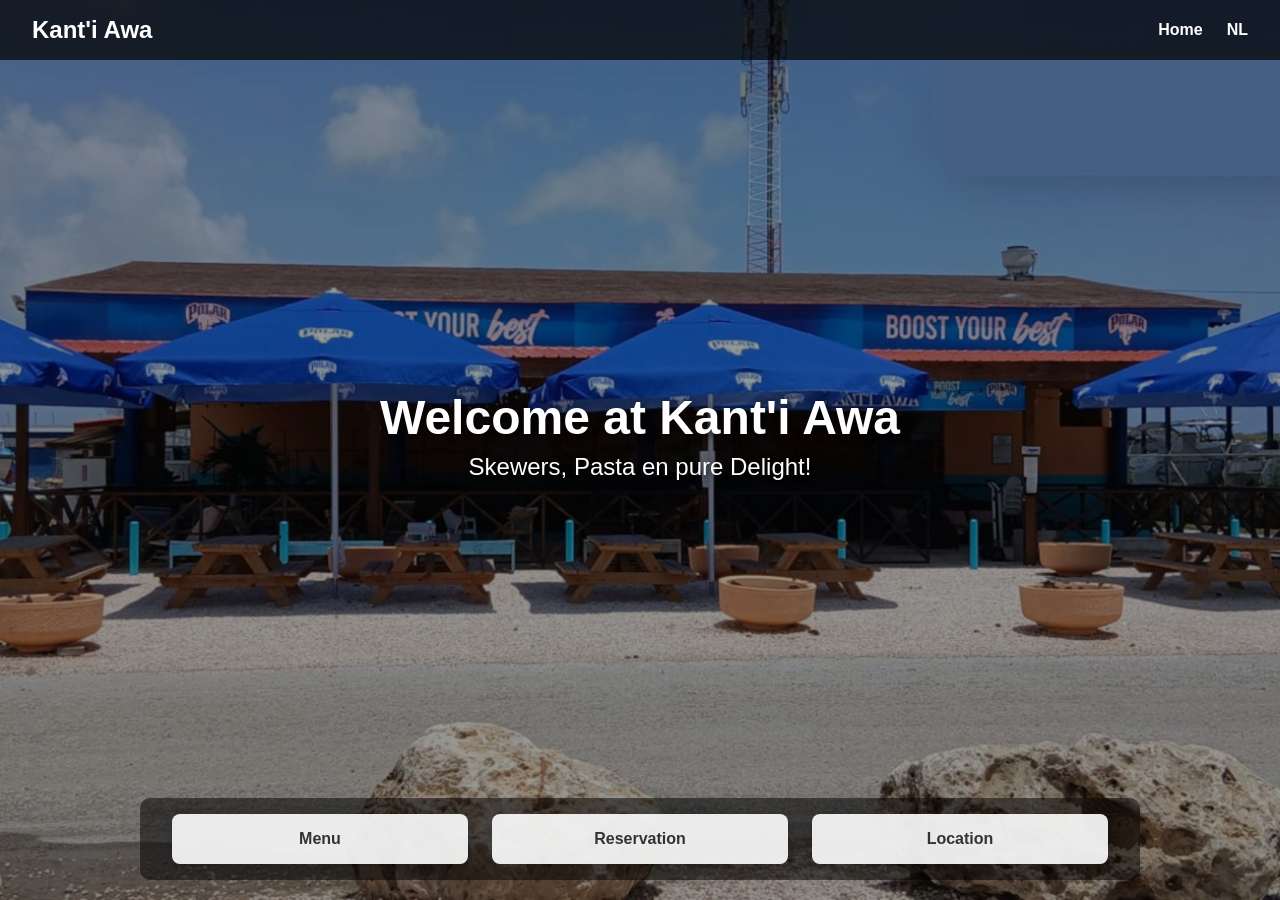
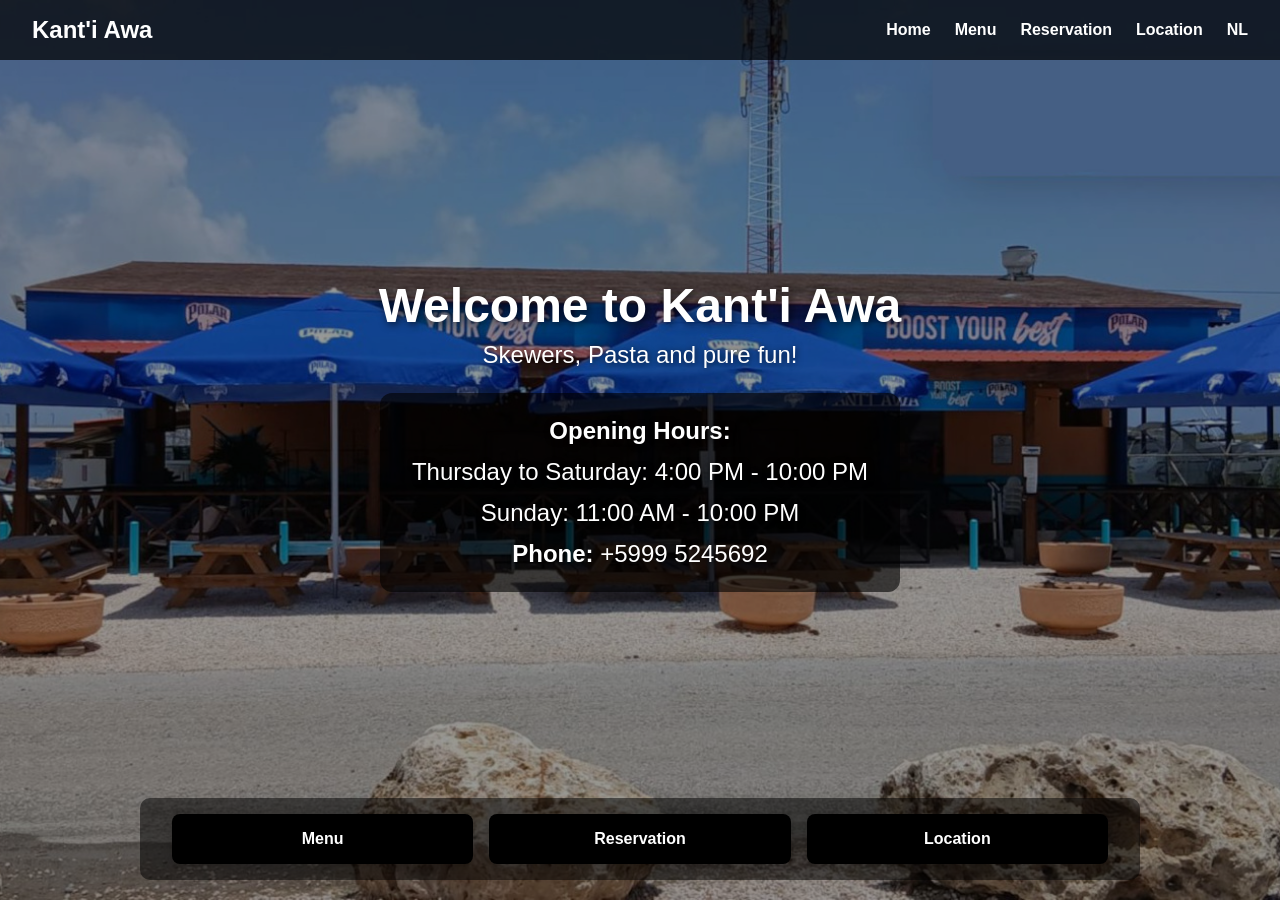
Before and after one commit to tjaracas/kantiawacuracao, a Jekyll site: the page index-en.html, which Jekyll copies as it is, in a window 1280 px wide. Built offline with Jekyll 4.4.1, drawn with Linux system fonts in a browser that asks for light colours.

Commit message:
Update index-en.html

```diff
--- a/index-en.html
+++ b/index-en.html
@@ -1,33 +1,104 @@
 <!DOCTYPE html>
-<html lang="nl">
+<html lang="en">
 <head>
   <meta charset="UTF-8" />
   <meta name="viewport" content="width=device-width, initial-scale=1" />
   <title>Kant'i Awa</title>
   <link rel="stylesheet" href="assets/css/style.css" />
+  <style>
+    /* Hero content */
+    .hero-content {
+      text-align: center;
+      padding: 2rem 1rem;
+    }
+
+    /* Tours section */
+    .tours {
+      display: flex;
+      justify-content: center;
+      gap: 1rem;
+      margin-top: 2rem;
+      flex-wrap: wrap;
+    }
+
+    .card {
+      text-decoration: none;
+      background-color: #000;
+      color: #fff;
+      padding: 1rem 2rem;
+      border-radius: 8px;
+      font-weight: bold;
+      transition: background-color 0.3s;
+    }
+
+    .card:hover {
+      background-color: #e67e22;
+    }
+
+    /* Opening hours accent */
+    .opening-info {
+      display: inline-block;
+      background-color: rgba(0,0,0,0.6);
+      color: #fff;
+      padding: 1rem 2rem;
+      border-radius: 12px;
+      margin-top: 1.5rem;
+      line-height: 1.5;
+      text-align: center;
+    }
+
+    .opening-info p {
+      margin: 0.3rem 0;
+    }
+
+    /* Responsive */
+    @media (max-width: 768px) {
+      .opening-info {
+        width: 90%;
+        padding: 1rem;
+      }
+
+      .tours {
+        flex-direction: column;
+        align-items: center;
+      }
+
+      .card {
+        width: 80%;
+        text-align: center;
+      }
+    }
+  </style>
 </head>
 <body>
   <header class="hero">
     <nav class="navbar">
       <div class="logo">Kant'i Awa</div>
       <ul class="nav-links">
-        <li><a href="/index.html">Home</a></li>
-<!--        <li><a href="prijzen.html">Prijzen</a></li> -->
-<!--        <li><a href="over-ons.html">Over ons</a></li> -->
-<!--        <li><a href="contact.html">Contact</a></li> -->
+        <li><a href="/index-en.html">Home</a></li>
+        <li><a href="menu.html">Menu</a></li>
+        <li><a href="reservering.html">Reservation</a></li>
+        <li><a href="lokatie.html">Location</a></li>
         <li><a href="/index.html">NL</a></li>
       </ul>
     </nav>
 
     <div class="hero-content">
-      <h1>Welcome at Kant'i Awa</h1>
-      <p>Skewers, Pasta en pure Delight! </p>
+      <h1>Welcome to Kant'i Awa</h1>
+      <p>Skewers, Pasta and pure fun!</p>
+
+      <div class="opening-info">
+        <p><strong>Opening Hours:</strong></p>
+        <p>Thursday to Saturday: 4:00 PM - 10:00 PM</p>
+        <p>Sunday: 11:00 AM - 10:00 PM</p>
+        <p><strong>Phone:</strong> +5999 5245692</p>
+      </div>
     </div>
 
     <section class="tours">
-      <a href="menu-en.html" class="card">Menu</a>
-      <a href="reservering-en.html" class="card">Reservation</a>
-      <a href="lokatie-en.html" class="card">Location</a>
+      <a href="menu.html" class="card">Menu</a>
+      <a href="reservering.html" class="card">Reservation</a>
+      <a href="lokatie.html" class="card">Location</a>
     </section>
   </header>
 </body>
```
